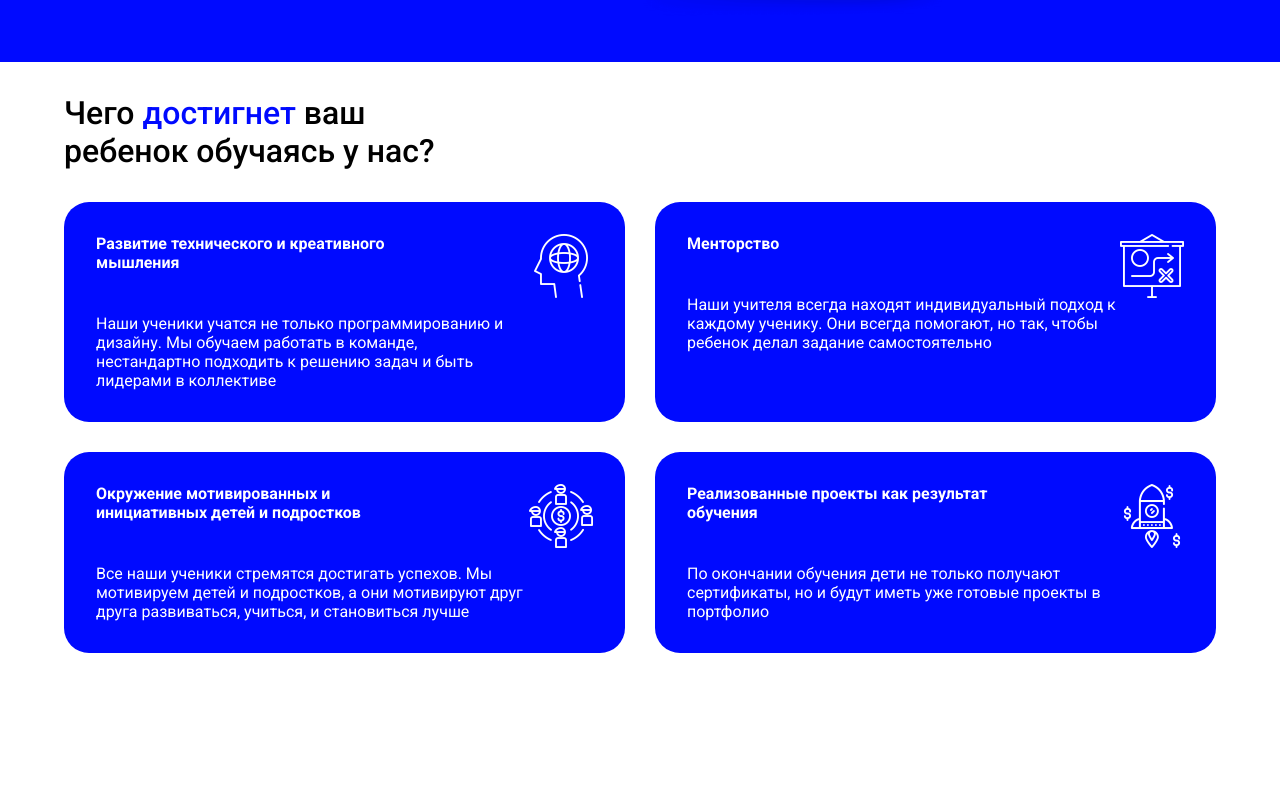
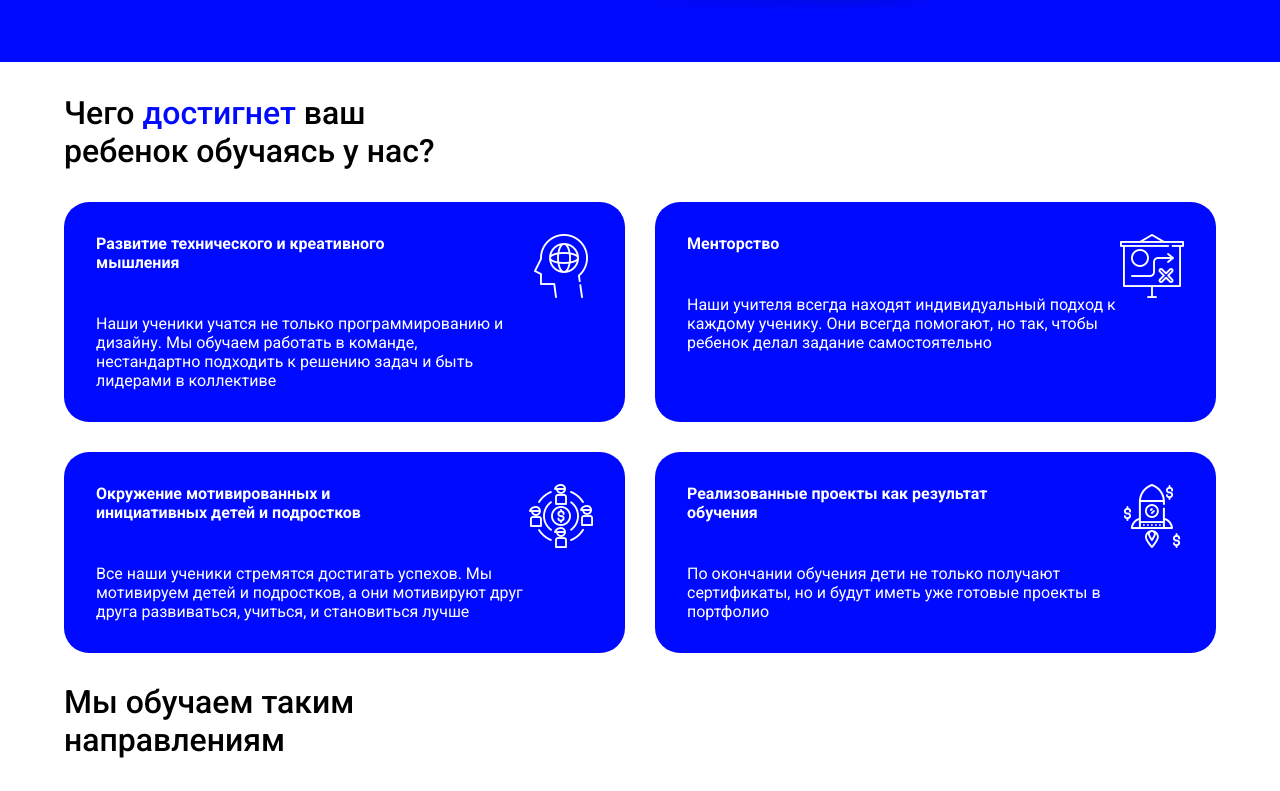
Before and after one commit to Thematveev/courses-web-site, a plain HTML site: page index.html in a window 1280 px wide. Shown: the part 726-1517 px from the top of the page. Before the commit the page ends 1409 px from the top, so only its background shows below. Drawn offline with Linux system fonts and the light colour scheme.

Commit message:
add new title and some images

```diff
--- a/css/main.css
+++ b/css/main.css
@@ -126,7 +126,7 @@
     padding-top: 32px;
 }
 
-.achivments__header {
+.section__header {
     font-weight: 500;
     font-size: 32px;
     line-height: 38px;
@@ -190,3 +190,5 @@
     right: 32px;
     height: 64px;
 }
+
+/* Courses section */
--- a/index.html
+++ b/index.html
@@ -47,7 +47,7 @@
         </header>
         <section class="achivments">
             <div class="wrapper">
-                <h2 class="achivments__header">
+                <h2 class="achivments__header section__header">
                     Чего <span>достигнет</span> ваш ребенок обучаясь у нас?
                 </h2>
                 <ul class="achivments__items">
@@ -120,5 +120,12 @@
                 </ul>
             </div>
         </section>
+        <section class="courses">
+            <div class="wrapper">
+                <h2 class="section__header courses__header">
+                    Мы <span>обучаем</span> таким направлениям
+                </h2>
+            </div>
+        </section>
     </body>
 </html>
```
Also changed, not shown: img/courses/dbss.png (added), img/courses/python.png (added), img/courses/web.png (added).
